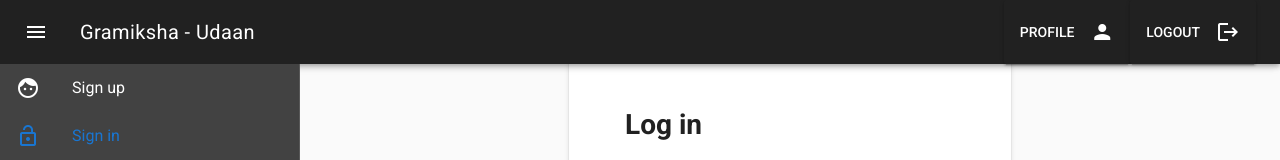
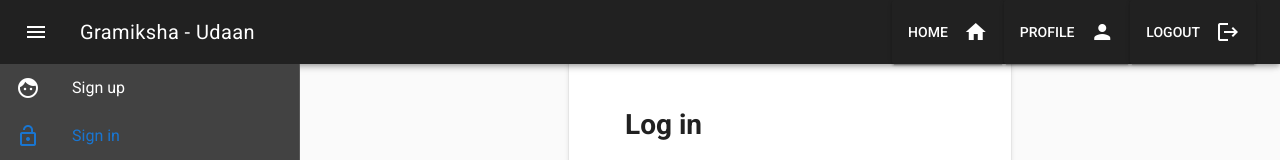
Before and after one commit to atharva3010/gramiksha-udaan, a Vue app: page /Login in a window 1280 px wide. Shown: the top 160 px of the page. Built offline with nearby package versions, Linux system fonts and the light colour scheme.

Commit message:
added home button

```diff
--- a/src/App.vue
+++ b/src/App.vue
@@ -43,6 +43,10 @@
           </v-toolbar-title>
           <v-spacer></v-spacer>
           <v-toolbar-items>
+            <v-btn>
+              Home
+              <v-icon right>home</v-icon>
+            </v-btn>
             <v-btn>
               Profile
               <v-icon right>person</v-icon>
```
